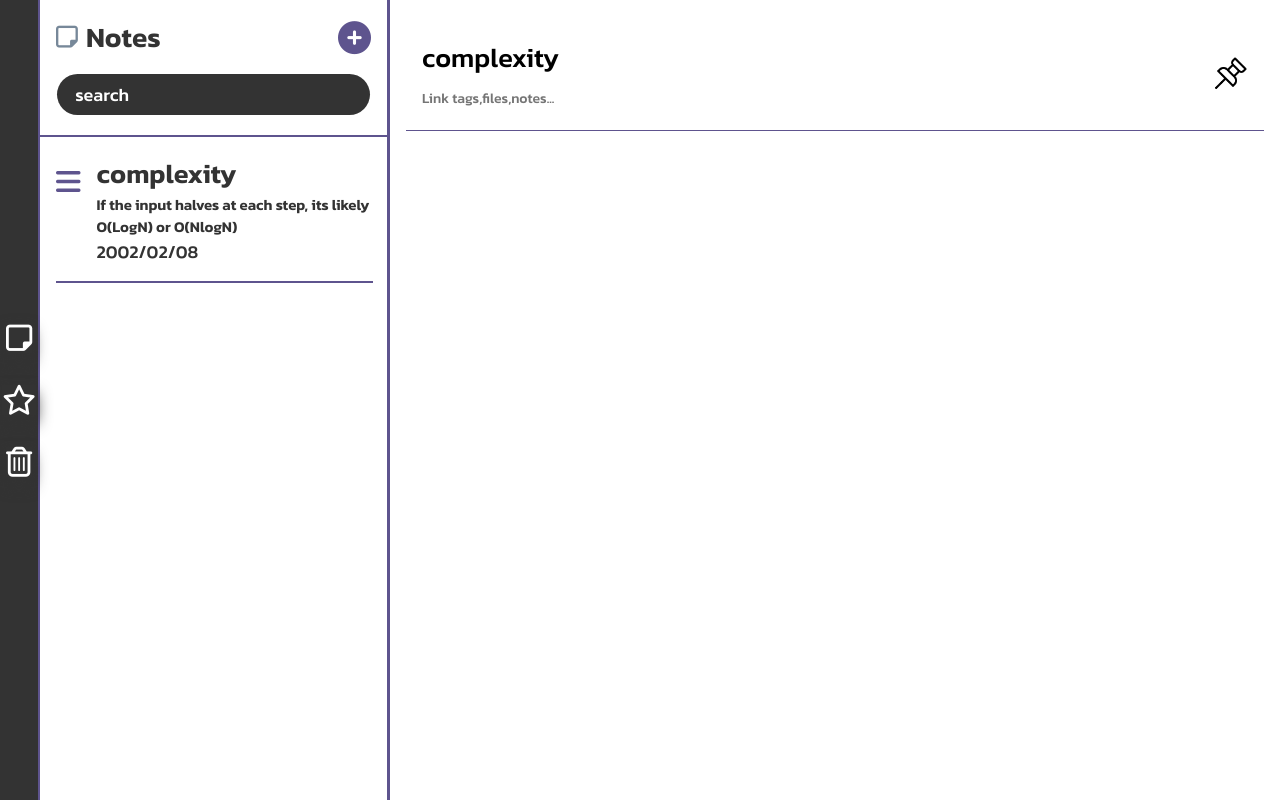
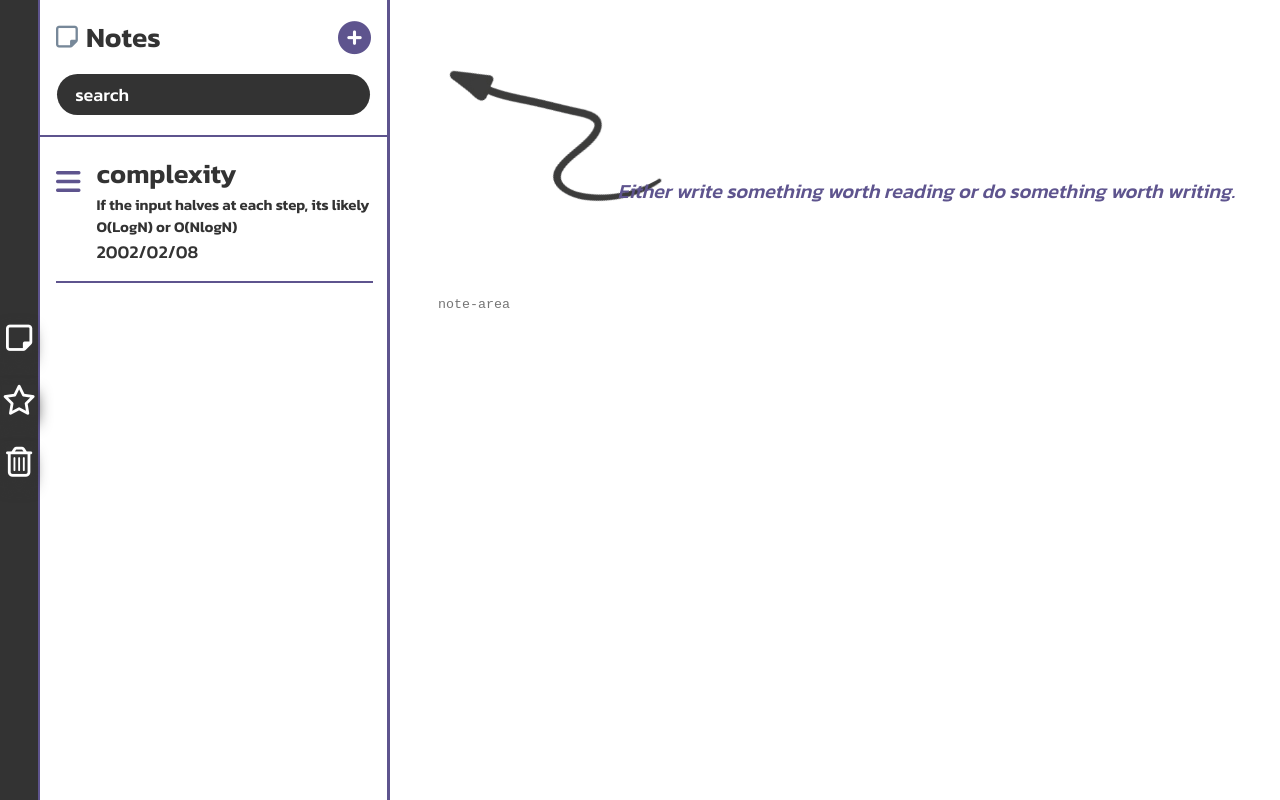
Before and after one commit to tigheni/TiNote, a website built with webpack: page src/index.html in a window 1280 px wide. Built offline with nearby package versions, Linux system fonts and the light colour scheme.

Commit message:
Update index.html and index.js files ,add js files and  interactif code

```diff
--- a/src/index.html
+++ b/src/index.html
@@ -59,13 +59,20 @@
         <!--  -->
         <!--  -->
         <section class="right-section">
+            <div class="first-page">
+                <img src="./images/pngegg (1).png" class="arrow" alt="" />
+
+                <p class="quote">
+                    <i>
+                        Either write something worth reading or do something
+                        worth writing.
+                    </i>
+                </p>
+            </div>
+            <div>
                 <div class="note-head">
                     <div>
-                    <input
-                        type="text"
-                        class="note-title-input"
-                        value="complexity"
-                    />
+                        <input type="text" class="note-title-input" value="" />
                         <input
                             type="text"
                             class="note-tags-input"
@@ -75,7 +82,12 @@
                     <img src="./images/broche.png" alt="pin" class="pin" />
                 </div>
                 <div class="note-area">
-                <textarea name="note-area" id="note-area"></textarea>
+                    <textarea
+                        name="note-area"
+                        class="note-text"
+                        placeholder="note-area"
+                    ></textarea>
+                </div>
             </div>
         </section>
     </body>
--- a/src/index.js
+++ b/src/index.js
@@ -1 +1,58 @@
 import "./style.css";
+import { noItems } from "./noItems.js";
+import displayNoteInputs from "./notehead.js";
+const addBtn = document.querySelector(".btn-add-note");
+const rightSection = document.querySelector(".right-section");
+const firstPage = document.querySelector(".first-page");
+const noteHead = document.querySelector(".note-head");
+const notesCard = document.getElementById("notes-card");
+const noteText = document.querySelector(".note-text");
+const noteTitle = document.querySelector(".note-title-input");
+function playme() {
+    addBtn.addEventListener("click", () => {
+        const welcomeNote = new Note(
+            "New Note",
+            "This is a new note",
+            new Date().toLocaleString()
+        );
+        const noteList = new NoteList();
+        noteList.add(welcomeNote);
+        // notesCard(note); make the notewel appear on the notes cards
+        displayNoteInputs(
+            noteHead,
+            noteTitle,
+            noteText,
+            firstPage,
+            welcomeNote
+        );
+    });
+}
+playme();
+noItems(notesCard);
+
+export class Note {
+    constructor(title, content, date) {
+        this.title = title;
+        this.date = date;
+        this.content = content;
+    }
+}
+
+class NoteList {
+    constructor() {
+        this.notes = [];
+    }
+
+    add(note) {
+        this.notes.push(note);
+    }
+
+    remove(note) {
+        this.notes.splice(this.notes.indexOf(note), 1);
+    }
+
+    edit(note, title, content) {
+        note.title = title;
+        note.content = content;
+    }
+}
--- /dev/null
+++ b/src/noItems.js
@@ -0,0 +1,10 @@
+export function noItems(notesCard) {
+    if (notesCard.childElementCount === 0) {
+        notesCard.classList.remove("items");
+        notesCard.classList.add("no-items");
+        notesCard.innerHTML = "no items";
+        console.log("no items");
+    } else {
+        return false;
+    }
+}
--- /dev/null
+++ b/src/notehead.js
@@ -0,0 +1,12 @@
+export default function displayNoteInputs(
+    noteHead,
+    noteTitle,
+    noteArea,
+    firstPage,
+    welcomeNote
+) {
+    firstPage.style.display = "none";
+    noteHead.style.display = "flex";
+    noteTitle.value = welcomeNote.title;
+    noteArea.placeholder = welcomeNote.content;
+}
--- a/src/style.css
+++ b/src/style.css
@@ -175,7 +175,7 @@ body {
     font-family: "kanit", sans-serif;
 }
 .note-head {
-    display: flex;
+    display: none;
     justify-content: space-between;
     align-items: center;
     padding: 1rem;
@@ -208,9 +208,28 @@ body {
     height: 100%;
 }
 textarea {
-height: 100%;
-width: 100%;
-outline: 0;
-border: 0;
-resize: none;
+    height: 100%;
+    width: 100%;
+    outline: 0;
+    border: 0;
+    resize: none;
 }
+.arrow {
+    width: 250px;
+    height: auto;
+    rotate: 243deg;
+    padding: 1rem;
+    pointer-events: none;
+    user-select: none;
+}
+.quote {
+    font-size: 20px;
+    font-weight: 500;
+    color: var(--myPurple);
+    font-family: "Kanit", sans-serif;
+    text-align: center;
+    position: absolute;
+    top: 20%;
+    left: 47%;
+    padding: 1rem;
+}
```
Also changed, not shown: src/images/pngegg (1).png (added), src/startPage.js (added). Lines whose indentation alone changed are shown as unchanged.
